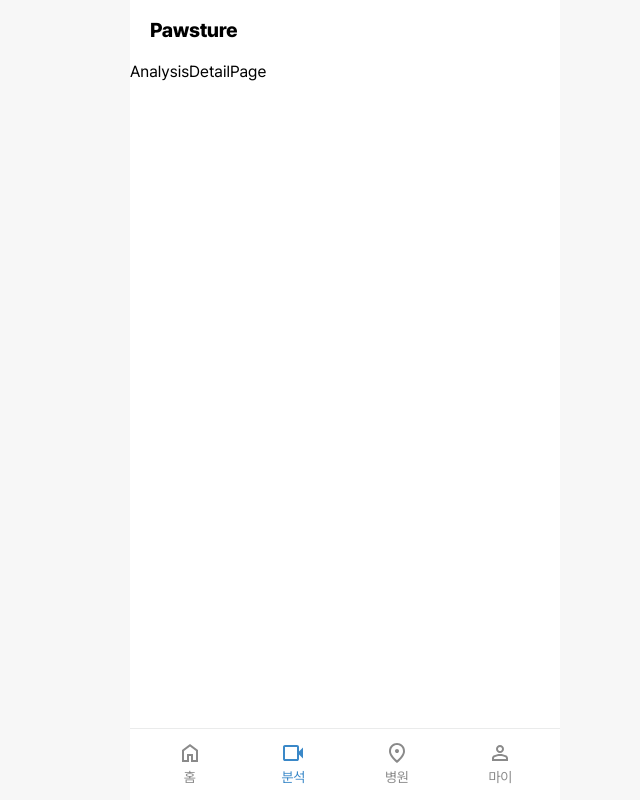
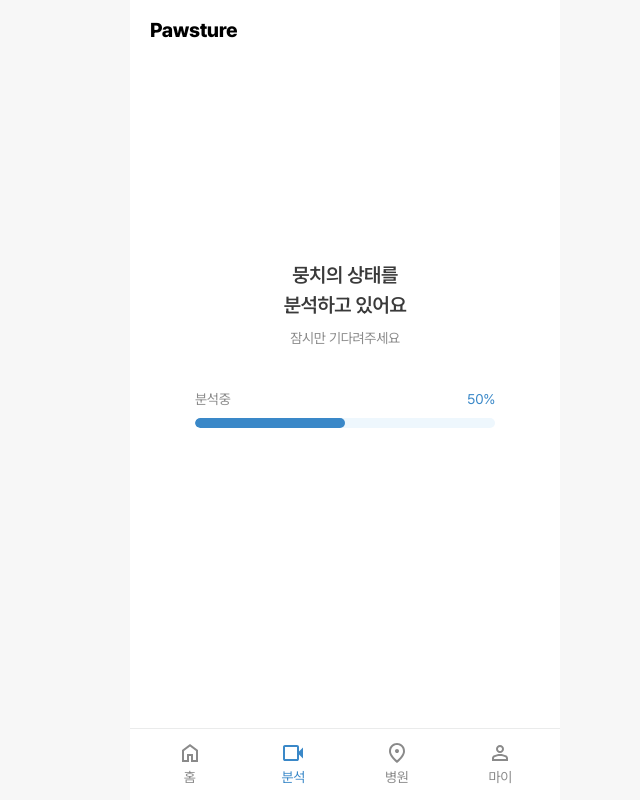
Before and after one commit to Team-Pawsture/frontend, a Next.js app: page /analysis/1 in a window 1280 px wide. Shown: the whole page, without its empty margins (295-935 px from the left). Built offline with nearby package versions, Linux system fonts and the light colour scheme.

Commit message:
feat: 영상 분석 로딩 UI 구현 (#13)

```diff
--- a/src/app/(nav)/analysis/[jobId]/page.tsx
+++ b/src/app/(nav)/analysis/[jobId]/page.tsx
@@ -1,6 +1,8 @@
 'use client';
 
-import React from 'react';
+import React, { useEffect, useState } from 'react';
+
+import { AnalysisLoading } from '@/components/analysis';
 
 interface AnalysisDetailPageProps {
   params: Promise<{ jobId: string }>;
@@ -8,8 +10,31 @@ interface AnalysisDetailPageProps {
 
 const AnalysisDetailPage = ({ params }: AnalysisDetailPageProps): React.ReactElement => {
   const { jobId } = React.use(params);
+  const [progress, setProgress] = useState(0);
 
-  return <div>AnalysisDetailPage</div>;
+  useEffect(() => {
+    const interval = setInterval(() => {
+      setProgress((prev) => {
+        if (prev >= 100) {
+          clearInterval(interval);
+          return prev;
+        }
+        return Math.min(prev + 10, 100);
+      });
+    }, 1000);
+
+    return () => clearInterval(interval);
+  }, [jobId]);
+
+  return (
+    <div>
+      {progress === 100 ? (
+        <p>분석 완료</p>
+      ) : (
+        <AnalysisLoading petName="뭉치" progress={Math.round(progress)} />
+      )}
+    </div>
+  );
 };
 
 export default AnalysisDetailPage;
--- /dev/null
+++ b/src/components/analysis/AnalysisLoading.tsx
@@ -0,0 +1,36 @@
+import React from 'react';
+
+interface AnalysisLoadingProps {
+  petName: string;
+  progress: number;
+}
+
+export const AnalysisLoading = ({
+  petName,
+  progress,
+}: AnalysisLoadingProps): React.ReactElement => {
+  return (
+    <div className="flex flex-col justify-between px-5 py-10">
+      <div className="mt-40 flex flex-col items-center justify-center gap-2">
+        <h1 className="head2 text-center text-gray-400">
+          {petName}의 상태를
+          <br />
+          분석하고 있어요
+        </h1>
+        <p className="body3 text-gray-300">잠시만 기다려주세요</p>
+      </div>
+      <div className="mx-auto mt-10 flex w-full max-w-75 flex-col gap-2">
+        <div className="flex items-center justify-between">
+          <span className="body3 text-gray-300">분석중</span>
+          <span className="body3 text-primary">{progress}%</span>
+        </div>
+        <div className="h-2.5 w-full overflow-hidden rounded-full bg-blue-100">
+          <div
+            className="bg-primary h-full rounded-full transition-all duration-500 ease-in-out"
+            style={{ width: `${progress}%` }}
+          />
+        </div>
+      </div>
+    </div>
+  );
+};
--- a/src/components/analysis/index.ts
+++ b/src/components/analysis/index.ts
@@ -1,4 +1,5 @@
 export { AnalysisHistoryCard } from './AnalysisHistoryCard';
+export { AnalysisLoading } from './AnalysisLoading';
 export { Chip } from './Chip';
 export { FilmingTip } from './FilmingTip';
 export { VideoUploader } from './VideoUploader';
```
